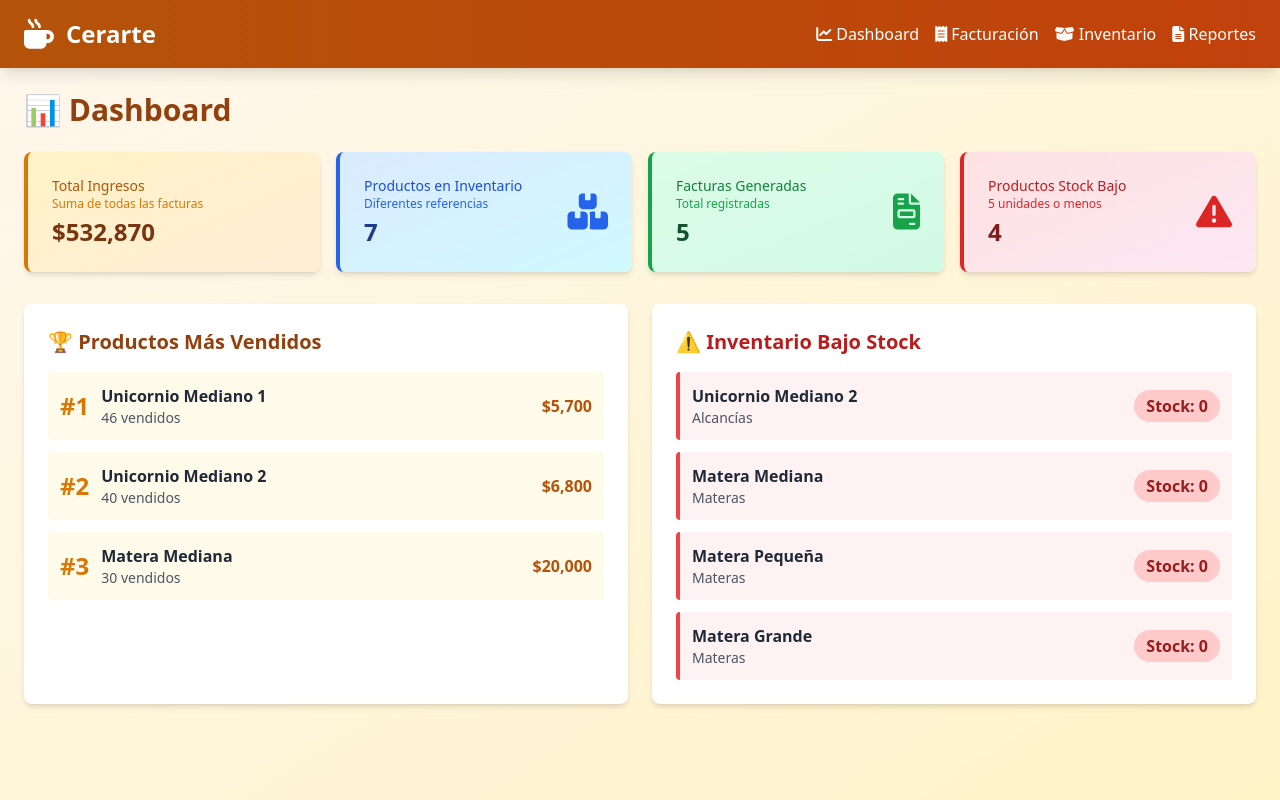
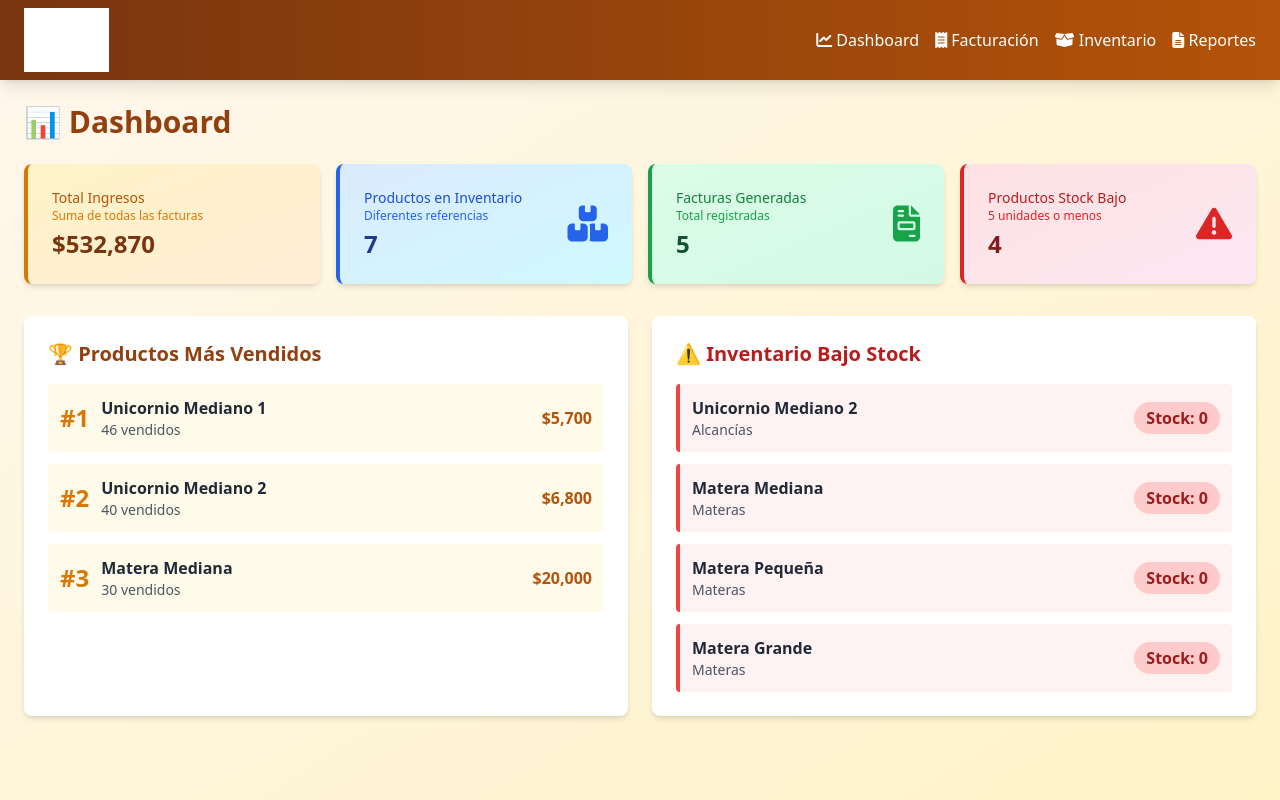
Before and after one commit to BrigitheCarolina022/Cerarte, a Flask app: page /dashboard in a window 1280 px wide. Run offline with Flask 3, Linux system fonts and the light colour scheme; data comes from the database, SQL or seed files in the repository; some libraries are stand-ins or nearby versions; grey boxes are pictures that could not be loaded.

Commit message:
logo cerarte y fix railway

```diff
--- a/templates/base.html
+++ b/templates/base.html
@@ -3,29 +3,43 @@
 <head>
   <meta charset="UTF-8">
   <meta name="viewport" content="width=device-width, initial-scale=1.0">
-  <title>CERARTE</title>
+  <title>Cerarte — Cerámica y Decoración</title>
   <script src="https://cdn.tailwindcss.com"></script>
   <link rel="stylesheet" href="https://cdnjs.cloudflare.com/ajax/libs/font-awesome/6.5.0/css/all.min.css">
   <style>
-    .nav-btn { @apply px-6 py-2 rounded-lg transition flex items-center gap-2; }
-    .nav-btn:hover { @apply bg-amber-600; }
-    .nav-btn.active { @apply bg-white text-amber-800 font-semibold; }
+    .nav-btn { @apply px-5 py-2 rounded-lg transition flex items-center gap-2 text-sm font-medium; }
+    .nav-btn:hover { @apply bg-amber-800 bg-opacity-60; }
+    .nav-btn.active { @apply bg-white text-amber-900 font-semibold shadow; }
   </style>
 </head>
 <body class="min-h-screen bg-gradient-to-br from-orange-50 to-amber-100">
 
   <!-- NAVBAR -->
-  <nav class="bg-gradient-to-r from-amber-700 to-orange-700 text-white shadow-lg">
-    <div class="px-6 py-4 flex items-center justify-between">
-      <div class="flex items-center gap-3">
-        <i class="fas fa-mug-hot text-3xl"></i>
-        <h1 class="text-2xl font-bold">Cerarte</h1>
-      </div>
+  <nav class="bg-gradient-to-r from-amber-900 to-amber-700 text-white shadow-lg">
+    <div class="px-6 py-2 flex items-center justify-between">
+
+      <!-- LOGO -->
+      <a href="/dashboard" class="flex items-center">
+        <img src="/static/img/logo_cerarte.png"
+             alt="Cerarte"
+             class="h-16 w-auto object-contain drop-shadow-md"
+             style="filter: brightness(0) invert(1);">
+      </a>
+
+      <!-- MENÚ -->
       <div class="flex gap-4">
-        <a href="/dashboard"   class="nav-btn {% if page=='dashboard'   %}active{% endif %}"><i class="fas fa-chart-line"></i> Dashboard</a>
-        <a href="/facturacion" class="nav-btn {% if page=='facturacion' %}active{% endif %}"><i class="fas fa-receipt"></i> Facturación</a>
-        <a href="/inventario"  class="nav-btn {% if page=='inventario'  %}active{% endif %}"><i class="fas fa-box-open"></i> Inventario</a>
-        <a href="/reportes"    class="nav-btn {% if page=='reportes'    %}active{% endif %}"><i class="fas fa-file-alt"></i> Reportes</a>
+        <a href="/dashboard"   class="nav-btn {% if page=='dashboard'   %}active{% endif %}">
+          <i class="fas fa-chart-line"></i> Dashboard
+        </a>
+        <a href="/facturacion" class="nav-btn {% if page=='facturacion' %}active{% endif %}">
+          <i class="fas fa-receipt"></i> Facturación
+        </a>
+        <a href="/inventario"  class="nav-btn {% if page=='inventario'  %}active{% endif %}">
+          <i class="fas fa-box-open"></i> Inventario
+        </a>
+        <a href="/reportes"    class="nav-btn {% if page=='reportes'    %}active{% endif %}">
+          <i class="fas fa-file-alt"></i> Reportes
+        </a>
       </div>
     </div>
   </nav>
@@ -43,7 +57,7 @@
       const t = document.getElementById('toast');
       t.textContent = msg;
       t.className = `fixed bottom-6 right-6 z-50 px-5 py-3 rounded-lg text-white font-semibold shadow-lg ${ok?'bg-green-600':'bg-red-600'}`;
-      setTimeout(()=>{ t.className = t.className + ' hidden'; }, 3000);
+      setTimeout(()=>{ t.className = t.className + ' hidden'; }, 3500);
     }
   </script>
 
```
